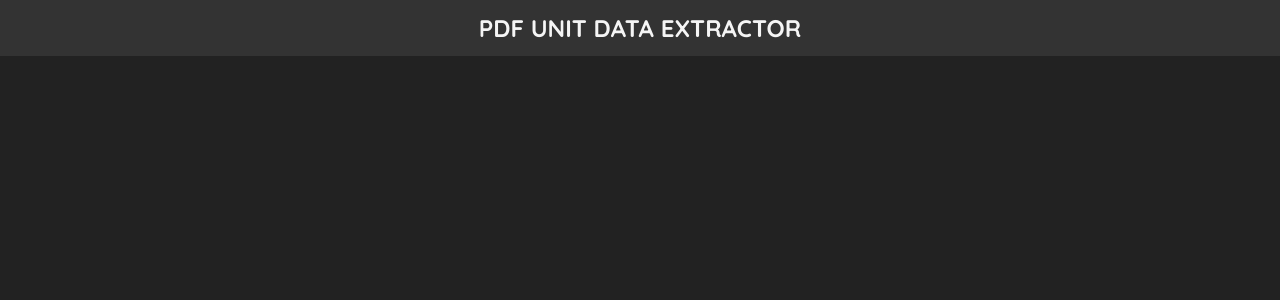
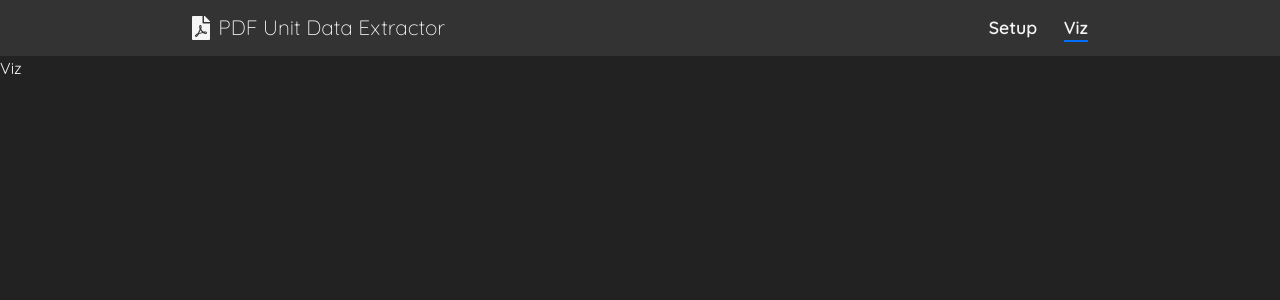
Before and after one commit to Schoude/pdf-extractor, a Vue app: page /viz in a window 1280 px wide. Shown: the top 300 px of the page. Built offline with nearby package versions, Linux system fonts and the light colour scheme.

Commit message:
[ REFACTOR | ADD ] frontend routing

```diff
--- a/src/App.vue
+++ b/src/App.vue
@@ -1,6 +1,19 @@
 <template lang="pug">
-nav
-  h1 PDF UNIT DATA EXTRACTOR
+header
+  .logo
+    svg.pdf-file(
+      xmlns='http://www.w3.org/2000/svg',
+      viewBox='0 0 384 512',
+      aria-hidden='true',
+      focusable='false'
+    )
+      path(
+        d='M181.9 256.1c-5-16-4.9-46.9-2-46.9 8.4 0 7.6 36.9 2 46.9zm-1.7 47.2c-7.7 20.2-17.3 43.3-28.4 62.7 18.3-7 39-17.2 62.9-21.9-12.7-9.6-24.9-23.4-34.5-40.8zM86.1 428.1c0 .8 13.2-5.4 34.9-40.2-6.7 6.3-29.1 24.5-34.9 40.2zM248 160h136v328c0 13.3-10.7 24-24 24H24c-13.3 0-24-10.7-24-24V24C0 10.7 10.7 0 24 0h200v136c0 13.2 10.8 24 24 24zm-8 171.8c-20-12.2-33.3-29-42.7-53.8 4.5-18.5 11.6-46.6 6.2-64.2-4.7-29.4-42.4-26.5-47.8-6.8-5 18.3-.4 44.1 8.1 77-11.6 27.6-28.7 64.6-40.8 85.8-.1 0-.1.1-.2.1-27.1 13.9-73.6 44.5-54.5 68 5.6 6.9 16 10 21.5 10 17.9 0 35.7-18 61.1-61.8 25.8-8.5 54.1-19.1 79-23.2 21.7 11.8 47.1 19.5 64 19.5 29.2 0 31.2-32 19.7-43.4-13.9-13.6-54.3-9.7-73.6-7.2zM377 105L279 7c-4.5-4.5-10.6-7-17-7h-6v128h128v-6.1c0-6.3-2.5-12.4-7-16.9zm-74.1 255.3c4.1-2.7-2.5-11.9-42.8-9 37.1 15.8 42.8 9 42.8 9z'
+      )
+    h1 PDF Unit Data Extractor
+  nav
+    router-link(to='/') Setup
+    router-link(to='/viz') Viz
 RouterView
 </template>
 
@@ -22,15 +35,41 @@ export default defineComponent({
   }
 }
 
-nav {
+header {
   background-color: #333;
   height: 56px;
+  padding: 0 12em;
   display: flex;
   align-items: center;
-  justify-content: center;
+}
+
+nav {
+  margin-left: auto;
+  display: flex;
+  a + a {
+    margin-left: 1.5em;
+  }
+}
+
+.logo {
+  display: flex;
+  align-items: center;
+  cursor: default;
+  user-select: none;
+
+  h1 {
+    font-weight: 300;
+    font-size: 1.3rem;
+  }
 
   * + * {
-    margin-left: 1em;
+    margin-left: 0.4em;
   }
 }
+
+.pdf-file {
+  display: inline;
+  width: 18px;
+  fill: whitesmoke;
+}
 </style>
--- a/src/pages/Home.vue
+++ b/src/pages/Setup.vue
@@ -1,5 +1,5 @@
 <template lang="pug">
-section.home
+section.setup
   .col
     h2 Extrahierungs-Optionen
     .col__content
@@ -83,7 +83,7 @@ import { computed, defineComponent, onMounted, ref, Ref } from 'vue';
 import Axios from 'axios';
 
 export default defineComponent({
-  name: 'Home',
+  name: 'Setup',
   setup() {
     const isLoading = ref(false);
     const projectName = ref('elf-freunde');
--- /dev/null
+++ b/src/pages/Viz.vue
@@ -0,0 +1,15 @@
+<template lang="pug">
+section.viz Viz
+</template>
+
+<script lang="ts">
+import { defineComponent } from 'vue';
+
+export default defineComponent({
+  name: 'Viz',
+});
+</script>
+
+<style lang="sass" scoped>
+.viz
+</style>
--- a/src/router/index.ts
+++ b/src/router/index.ts
@@ -1,11 +1,16 @@
 import { createRouter, createWebHistory, RouteRecordRaw } from 'vue-router';
-import Home from '../pages/Home.vue';
+import Setup from '../pages/Setup.vue';
 
 const routes: Array<RouteRecordRaw> = [
   {
     path: '/',
-    name: 'Home',
-    component: Home,
+    name: 'Setup',
+    component: Setup,
+  },
+  {
+    path: '/viz',
+    name: 'Viz',
+    component: () => import('../pages/Viz.vue'),
   },
 ];
 
--- a/src/style/style.scss
+++ b/src/style/style.scss
@@ -2,12 +2,36 @@
 @import url('https://fonts.googleapis.com/css2?family=Quicksand:wght@300;400;500;600;700');
 
 a {
-  color: white;
+  color: whitesmoke;
   text-decoration: none;
+  font-size: 1.1rem;
+  font-weight: 600;
+
+  &::after {
+    content: '';
+    display: block;
+    margin: 0 auto;
+    height: 2px;
+    width: 0%;
+    background-color: rgb(0, 110, 255);
+    opacity: 0;
+    transition: opacity 0.25s ease-out, width 0.25s ease;
+  }
+
+  &:hover,
+  &:active {
+    &::after {
+      width: 100%;
+      opacity: 1;
+    }
+  }
 }
 
 .router-link-exact-active {
-  color: green;
+  &::after {
+    width: 100%;
+    opacity: 1;
+  }
 }
 
 body {
```
